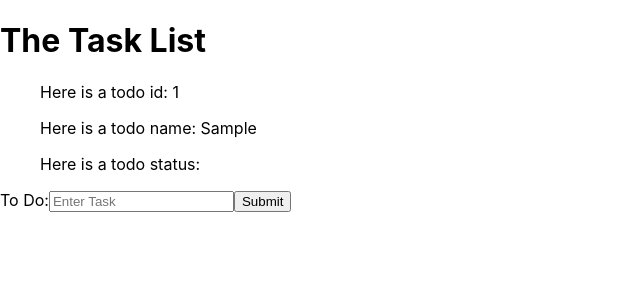
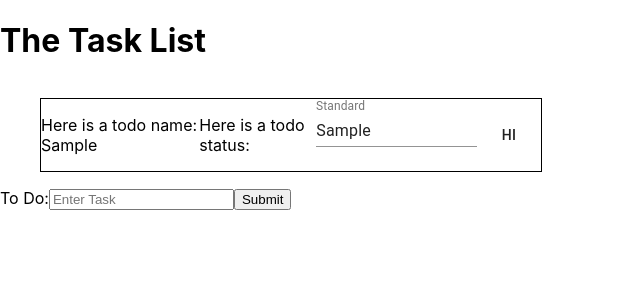
Before and after one commit to akhilesh-sivaganesan/react-todo, a React (Create React App) app: page / in a window 1280 px wide. Both pictures are taken after typing "Sample" into the empty fields and a click on the input "Submit". Shown: the top 300 px of the page, without its empty margins (0-640 px from the left). Built offline with nearby package versions, Linux system fonts and the light colour scheme.

Commit message:
Got todo textfield to lift state to app

```diff
--- a/src/App.css
+++ b/src/App.css
@@ -1,38 +1,14 @@
-.App {
-  text-align: center;
+.task {
+  display: flex;
+  flex-direction: row;
+  align-items: left;
+  border: black 1px solid;
+  max-width: 500px;
 }
 
-.App-logo {
-  height: 40vmin;
-  pointer-events: none;
-}
-
-@media (prefers-reduced-motion: no-preference) {
-  .App-logo {
-    animation: App-logo-spin infinite 20s linear;
-  }
-}
-
-.App-header {
-  background-color: #282c34;
-  min-height: 100vh;
+.col {
   display: flex;
   flex-direction: column;
-  align-items: center;
   justify-content: center;
-  font-size: calc(10px + 2vmin);
-  color: white;
+  align-items: left;
 }
-
-.App-link {
-  color: #61dafb;
-}
-
-@keyframes App-logo-spin {
-  from {
-    transform: rotate(0deg);
-  }
-  to {
-    transform: rotate(360deg);
-  }
-}
--- a/src/App.js
+++ b/src/App.js
@@ -9,6 +9,7 @@ class App extends Component {
       todoList: [],
     }
     this.handleCallback = this.handleCallback.bind(this);
+    this.taskChange = this.taskChange.bind(this);
   }
   handleCallback(obj) {
     //Gets a todo object
@@ -18,12 +19,29 @@ class App extends Component {
     this.setState({todoList: this.state.todoList});
   }
 
+  taskChange(obj) {
+    alert(obj.text)
+    alert(this.state.todoList.length);
+
+    let copy = [];
+    for (var i = 0; i < this.state.todoList.length; i++) {
+      let copyObj = this.state.todoList[i]
+      alert(copyObj.taskName)
+      if (copyObj.id === obj.id) {
+        copyObj.taskName = obj.text;
+      }
+      copy.push(copyObj);
+    }
+    this.setState({todoList: copy});
+
+  }
+
   render() {
     const todoItems = this.state.todoList.map((todo) =>
-    <Task todoObj={todo}/>
+    <Task handleTaskChange={this.taskChange} todoObj={todo}/>
     );
       return (
-      <div>
+      <div class="col">
           <h1>The Task List</h1>
           <ul>
             {todoItems}
--- a/src/components/Task.js
+++ b/src/components/Task.js
@@ -1,14 +1,24 @@
 import React, {Component} from 'react';
+import Button from "@material-ui/core/Button";
+import TextField from "@material-ui/core/TextField";
+import "../App.css"
 class Task extends Component {
     constructor(props) {
         super(props);
+        this.handleTaskChange = this.handleTaskChange.bind(this);
+    }
+    handleTaskChange(event) {
+        //alert(event.target.value)
+        const obj = {text: event.target.value, id: this.props.todoObj.id}
+        this.props.handleTaskChange(obj);
     }
     render() {
         return (
-            <div>
-                <p>Here is a todo id: {this.props.todoObj.id}</p>
+            <div class="task">
                 <p>Here is a todo name: {this.props.todoObj.taskName}</p>
                 <p>Here is a todo status: {this.props.todoObj.done}</p>
+                <TextField id="standard-basic" label="Standard" variant="standard" defaultValue={this.props.todoObj.taskName} onChange={this.handleTaskChange}/>
+                <Button>hi</Button>
             </div>
         );
     }
```
